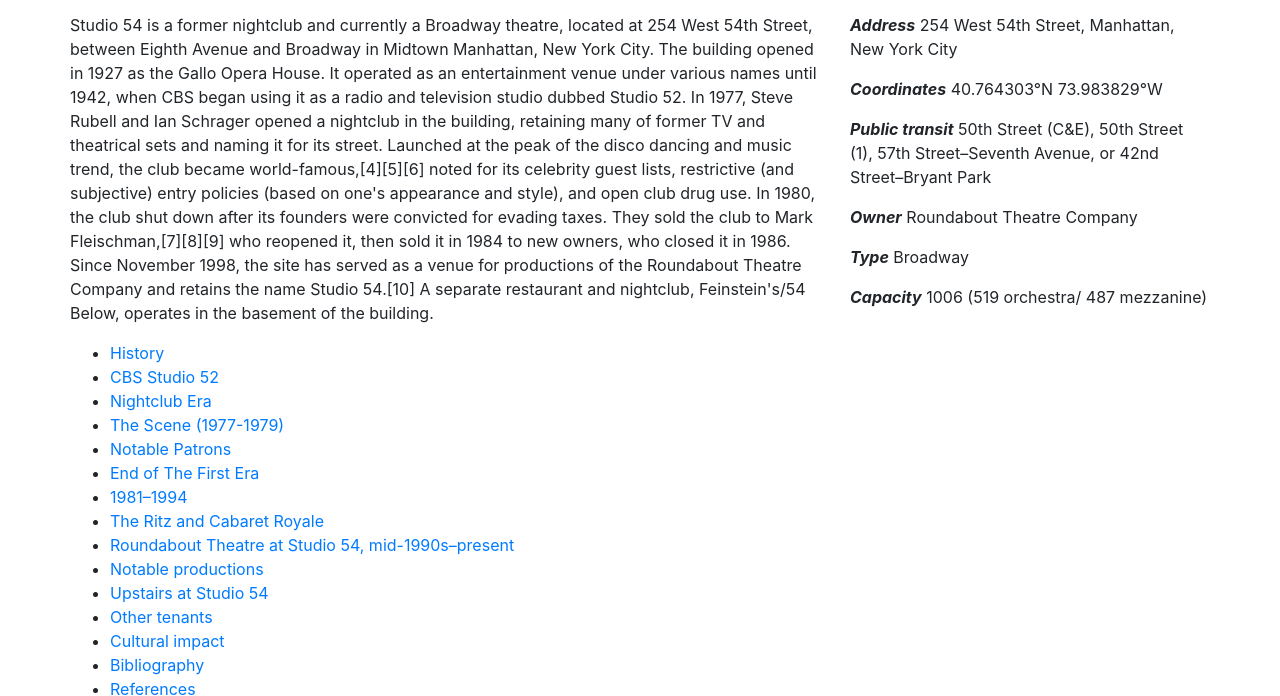
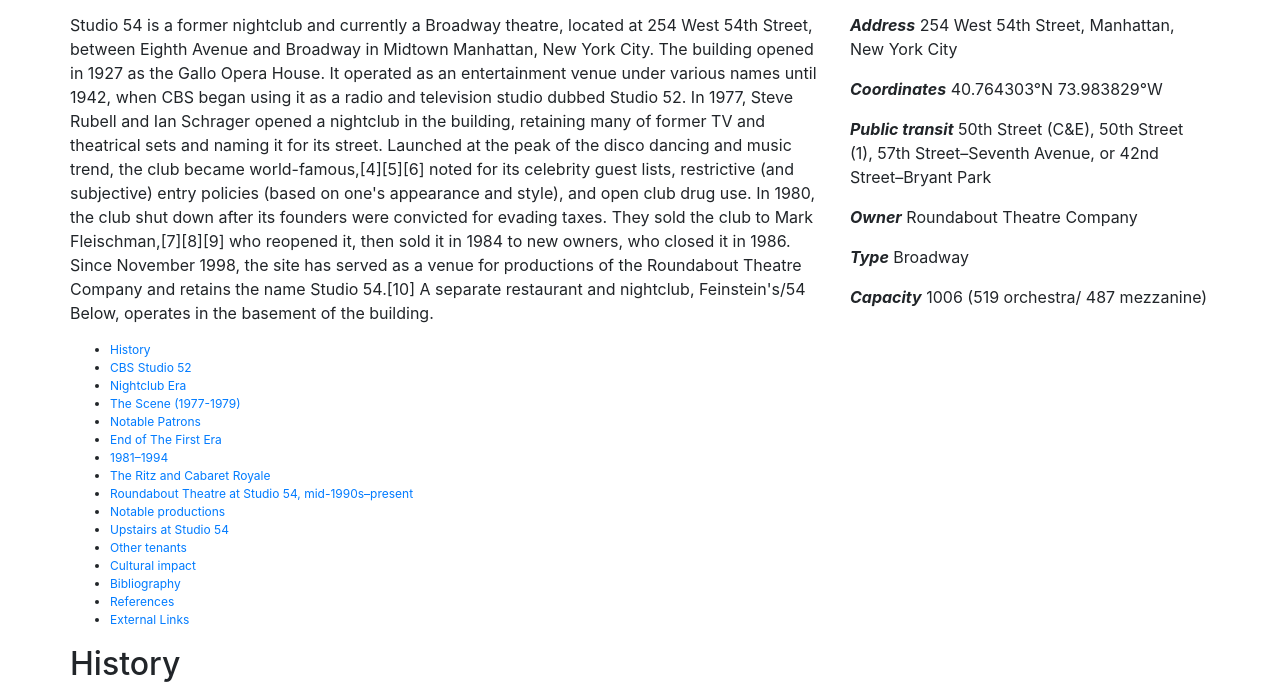
Before and after one commit to jtmastro/studio-54, a plain HTML site: page index.html in a window 1280 px wide. Shown: the part 107-803 px from the top of the page. Drawn offline with Linux system fonts and the light colour scheme.

Commit message:
new main.css

```diff
--- a/css/main.css
+++ b/css/main.css
@@ -7,3 +7,7 @@ title{
   font-size: 4em;
   font-weight: bold;
 }
+
+li{
+  font-size: 75%;
+}
```
